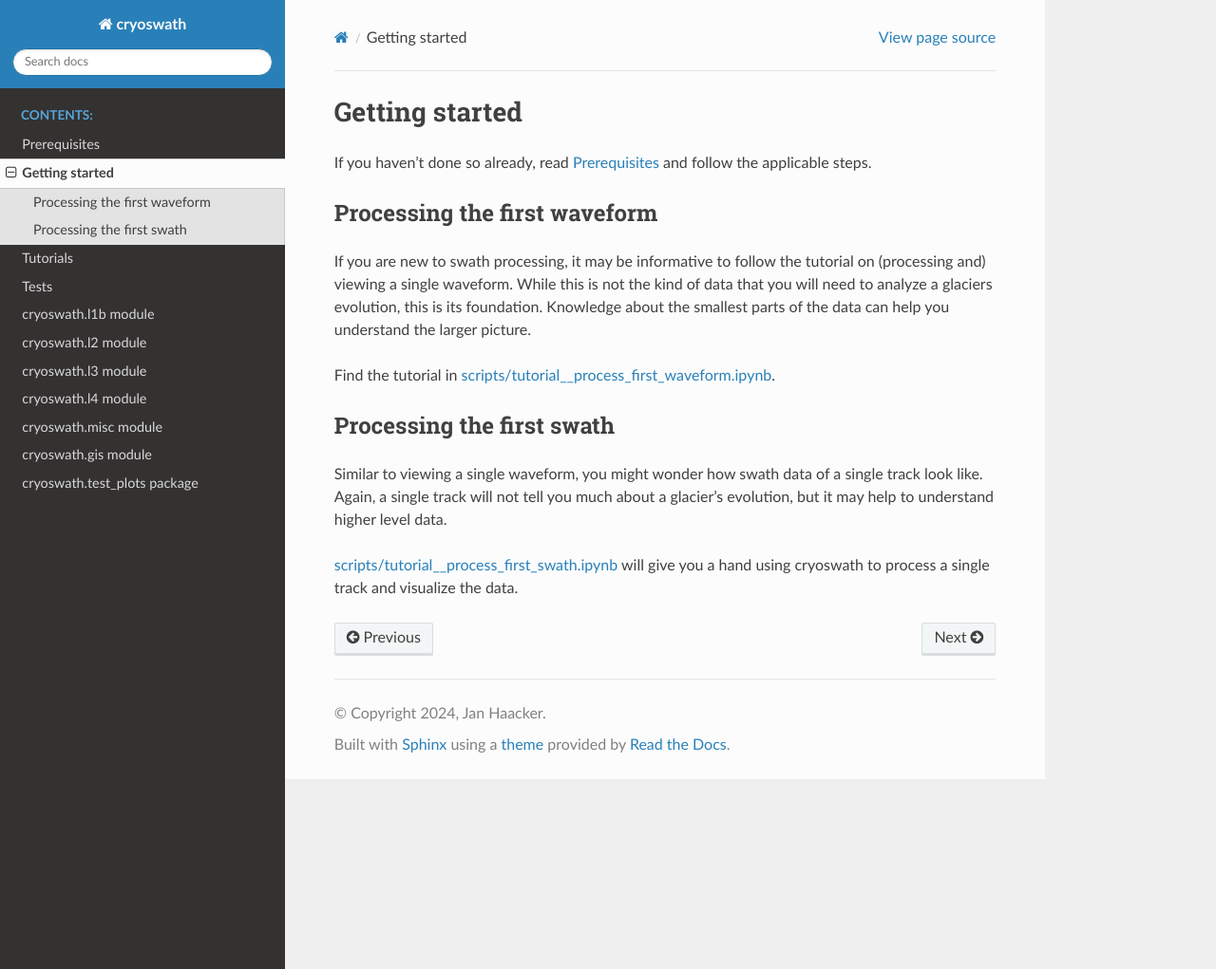
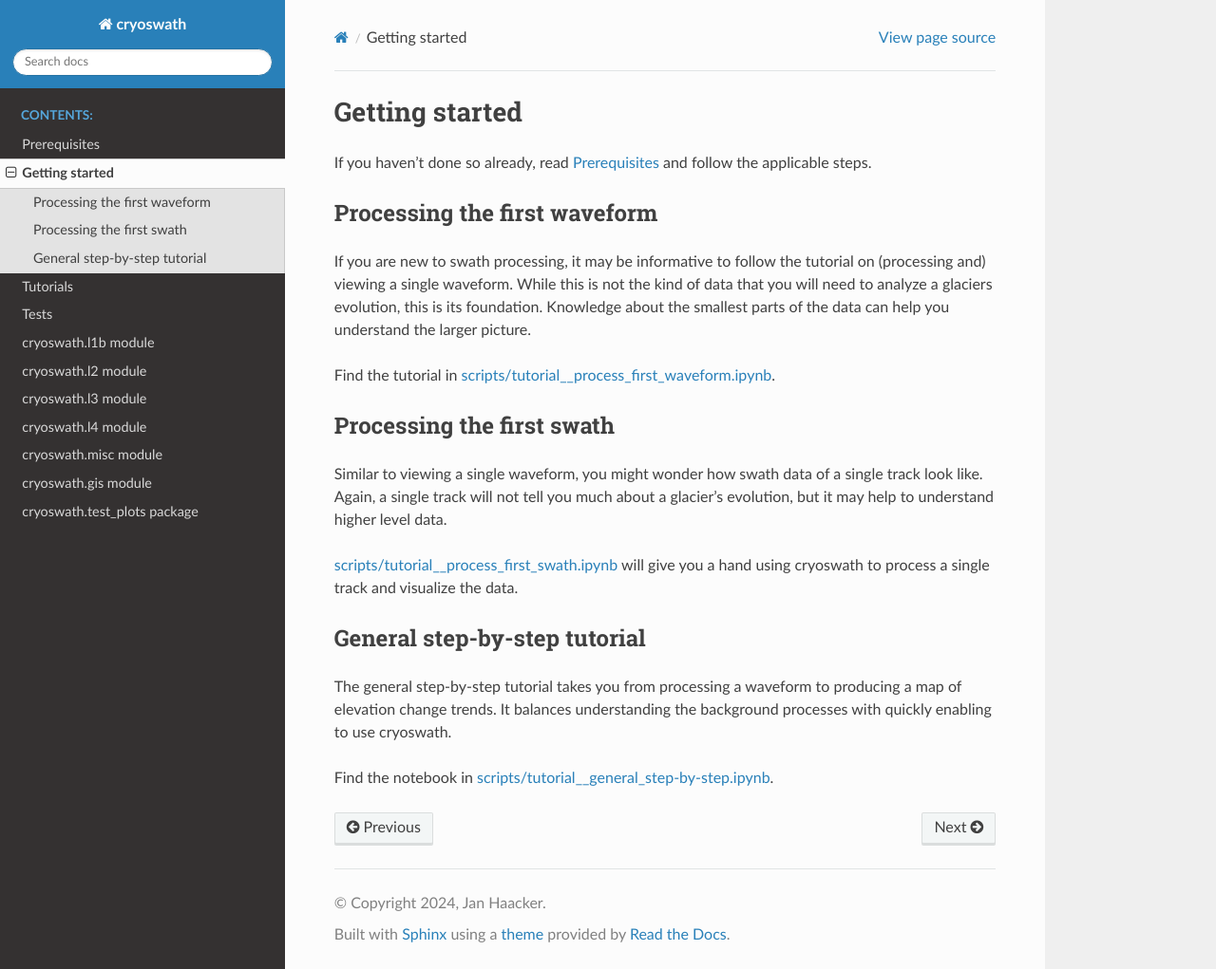
Before and after one commit to j-haacker/cryoswath, a Sphinx documentation site: the page built from docs/getting_started.rst, in a window 1280 px wide and 1021 px high. Shown: the whole window at 95% size. Built offline with Sphinx 7.4.7 and the Read the Docs theme 3.1.0, drawn with Linux system fonts in a browser that asks for light colours.

Commit message:
doc: update docs and doc strings
commit 43ca49e7bc83709f89346b6f8ce62b32ba8fc1f2
Author: jan <152862650+j-haacker@users.noreply.github.com>
Date:   Thu Feb 6 13:58:48 2025 +0100

    fix doc strings

commit c5f52e32f1d22bf5ade5d12e7ded59ee5462d9e1
Author: jan <152862650+j-haacker@users.noreply.github.com>
Date:   Thu Feb 6 13:58:27 2025 +0100

    add step-wise tutorial to docs

commit fbdfc9173bf30eddc69c5725092dac03a834083b
Author: jan <152862650+j-haacker@users.noreply.github.com>
Date:   Thu Feb 6 13:30:28 2025 +0100

    update readme

commit 60690d09fa0c597908bb6ce75348f376cdc61b80
Author: jan <152862650+j-haacker@users.noreply.github.com>
Date:   Thu Feb 6 13:30:15 2025 +0100

    update requirements

```diff
--- a/docs/getting_started.rst
+++ b/docs/getting_started.rst
@@ -30,3 +30,14 @@ data.
 <https://github.com/j-haacker/cryoswath/blob/main/scripts/tutorial__process_first_swath.ipynb>`_
 will give you a hand using cryoswath to process a single track and
 visualize the data.
+
+
+General step-by-step tutorial
+-----------------------------
+
+The general step-by-step tutorial takes you from processing a waveform
+to producing a map of elevation change trends. It balances understanding
+the background processes with quickly enabling to use cryoswath.
+
+Find the notebook in `scripts/tutorial__general_step-by-step.ipynb
+<https://github.com/j-haacker/cryoswath/blob/main/scripts/tutorial__general_step-by-step.ipynb>`_.
--- a/docs/tutorials.rst
+++ b/docs/tutorials.rst
@@ -4,9 +4,9 @@ Tutorials
 There is a small number of tutorials that will be extended if I find support.
 Those are Jupyter notebooks located in ``scripts`` with names starting with "tutorial".
 
-`scripts/tutorial.ipynb
-<https://github.com/j-haacker/cryoswath/blob/main/scripts/tutorial.ipynb>`_
-will contain a step-by-step guide to retrieve gridded glacier surface
+`scripts/tutorial__general_step-by-step.ipynb
+<https://github.com/j-haacker/cryoswath/blob/main/scripts/tutorial__general_step-by-step.ipynb>`_
+contains a step-by-step guide to retrieve gridded glacier surface
 elevation trends from raw (L1b) data.
 
 `scripts/tutorial__process_first_waveform.ipynb
--- a/requirements.txt
+++ b/requirements.txt
@@ -24,7 +24,7 @@ scipy
 shapely
 pytables
 tqdm
-xarray<=2024.1.1 # or patch scaling
+xarray
 
 ## cryoswath optional #################################################
 # bottleneck # for numpy: speeds up NaN-skipping and rolling window aggregations by a large factor
```
Also changed, not shown: README.md (+5 -5 lines), 2 other files.
